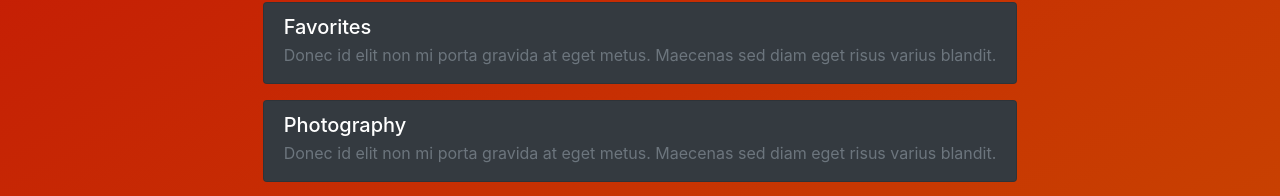
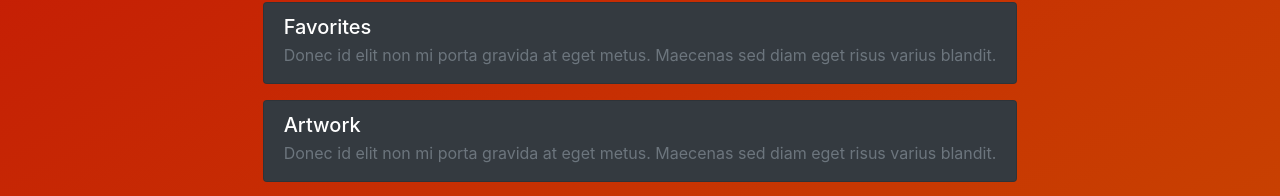
Before and after one commit to TheArchitect71/Cotton-Mouth, an Angular app: page / in a window 1280 px wide. Shown: the part 693-889 px from the top of the page. Built offline with nearby package versions, Linux system fonts and the light colour scheme.

Commit message:
changed the named from photography to artwork

```diff
--- a/src/app/navigation/navigation.component.html
+++ b/src/app/navigation/navigation.component.html
@@ -37,7 +37,7 @@
     <li>
       <a class="list-group-item list-group-item-action mb-3 bg-dark" [routerLink]="['/photography']"
         routerLinkActive="router-link-active"><div class="d-flex w-100 justify-content-between">
-          <h5 class="mb-1 text-white">Photography</h5>
+          <h5 class="mb-1 text-white">Artwork</h5>
         </div>
         <p class="mb-1 text-secondary">Donec id elit non mi porta gravida at eget metus. Maecenas sed diam eget risus varius blandit.
         </p></a>
```
